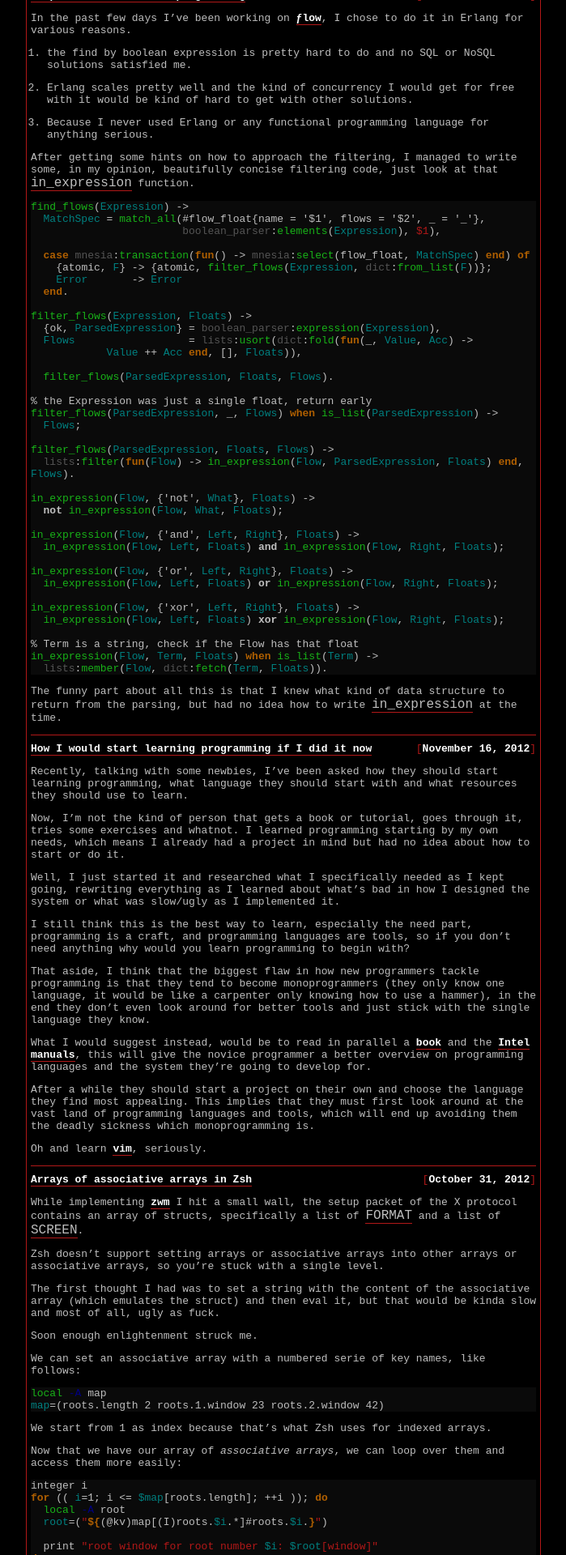
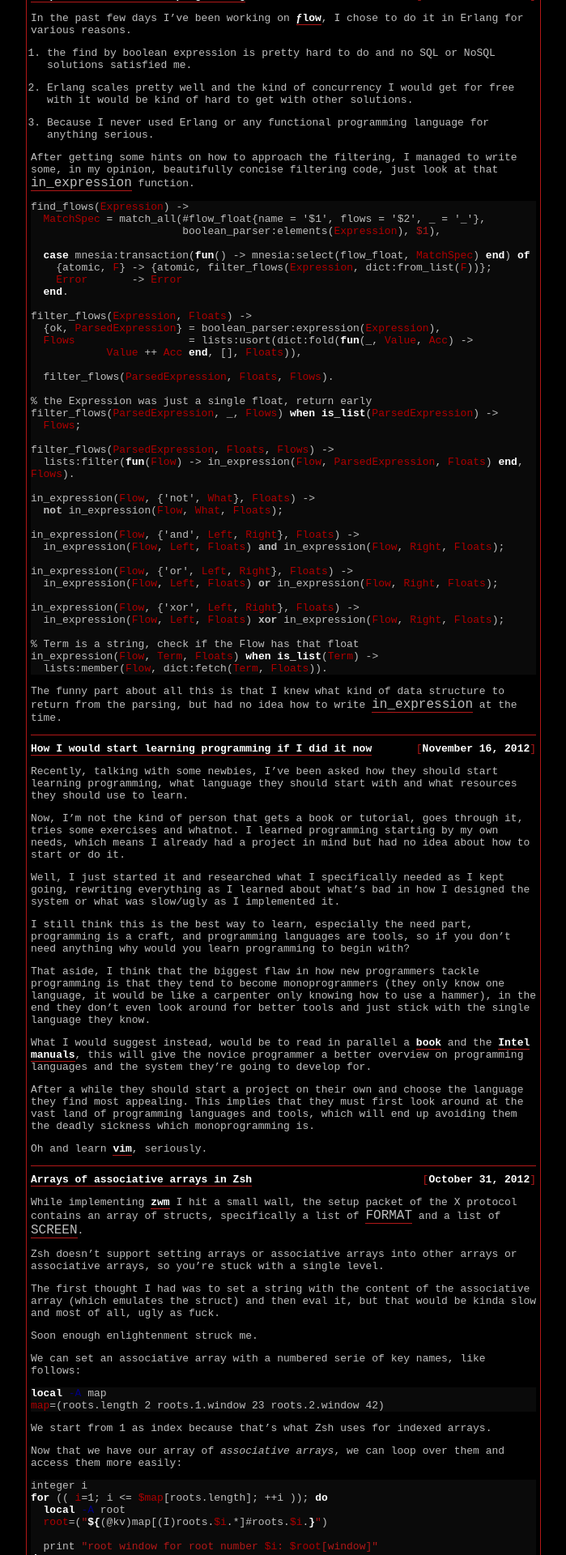
Before and after one commit to meh/meh.github.io, a Jekyll site: the page built from index.html, in a window 1280 px wide. Shown: the part 1098-3018 px from the top of the page at 81% size, without its empty margins (290-989 px from the left). Built offline with Jekyll 4.4.1, drawn with Linux system fonts in a browser that asks for light colours; Markdown is read by kramdown in place of the engine named in the settings.

Commit message:
css: update syntax colors

```diff
--- a/css/syntax.css
+++ b/css/syntax.css
@@ -1,7 +1,7 @@
 .highlight  { color: #bebebe; background: #0a0a0a; font-style: normal; }
 /*.highlight .c { color: #686868; font-style: italic } [> Comment <]*/
 .highlight .err { color: #a61717; background-color: #e3d2d2 } /* Error */
-.highlight .k { color: #af5f00; font-weight: bold } /* Keyword */
+.highlight .k { color: #ffffff; font-weight: bold; } /* Keyword */
 .highlight .o {  } /* Operator */
 .highlight .cm { color: #686868; font-style: italic } /* Comment.Multiline */
 .highlight .cp { color: #686868; font-weight: bold } /* Comment.Preproc */
@@ -19,26 +19,27 @@
 .highlight .gs { font-weight: bold } /* Generic.Strong */
 .highlight .gu { color: #aaaaaa } /* Generic.Subheading */
 .highlight .gt { color: #aa0000 } /* Generic.Traceback */
-.highlight .kc { font-weight: bold } /* Keyword.Constant */
-.highlight .kd { font-weight: bold } /* Keyword.Declaration */
+.highlight .kc { color: #ffffff; font-weight: bold } /* Keyword.Constant */
+.highlight .kd { color: #ffffff; font-weight: bold } /* Keyword.Declaration */
 .highlight .kp { font-weight: bold } /* Keyword.Pseudo */
 .highlight .kr { font-weight: bold } /* Keyword.Reserved */
 .highlight .kt { color: #b21818 } /* Keyword.Type */
 .highlight .m { color: #009999 } /* Literal.Number */
 .highlight .s { color: #b21818 } /* Literal.String */
 .highlight .na { color: #008080 } /* Name.Attribute */
-.highlight .nb { color: #18b218; } /* Name.Builtin */
+.highlight .nb { color: #ffffff; font-weight: bold; } /* Name.Builtin */
 .highlight .nc { color: #b21818; } /* Name.Class */
 .highlight .no { color: #b21818 } /* Name.Constant */
 .highlight .ni { color: #800080 } /* Name.Entity */
 .highlight .ne { color: #990000; font-weight: bold } /* Name.Exception */
-.highlight .nf { color: #18b218; } /* Name.Function */
-.highlight .nn { color: #555555 } /* Name.Namespace */
+/* .highlight .nf { color: #18b218; } /* Name.Function */
+/* .highlight .nn { color: #555555 } /* Name.Namespace */
 .highlight .nt { color: #000080 } /* Name.Tag */
-.highlight .nv { color: #008080 } /* Name.Variable */
+.highlight .nv { color: #af0000 } /* Name.Variable */
+.highlight .nx { color: #bebebe } /* Name.Variable */
 .highlight .ow { font-weight: bold } /* Operator.Word */
 .highlight .w { color: #bbbbbb } /* Text.Whitespace */
-.highlight .mf { color: #009999 } /* Literal.Number.Float */
+.highlight .mf { color: #af0000 } /* Literal.Number.Float */
 .highlight .mh { color: #009999 } /* Literal.Number.Hex */
 .highlight .mi { color: #b21818 } /* Literal.Number.Integer */
 .highlight .mo { color: #009999 } /* Literal.Number.Oct */
```
